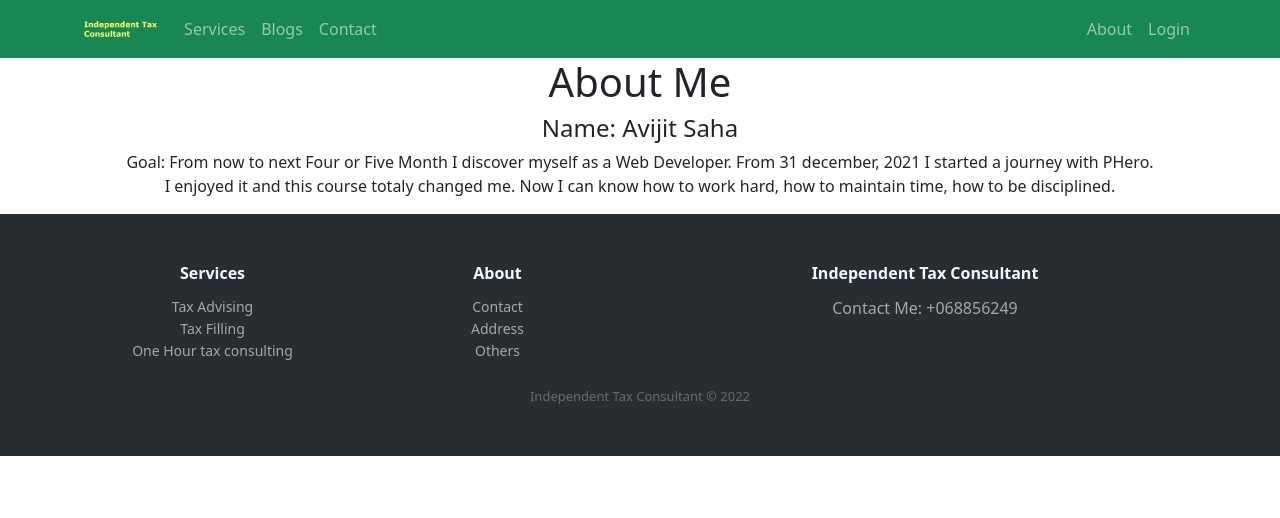
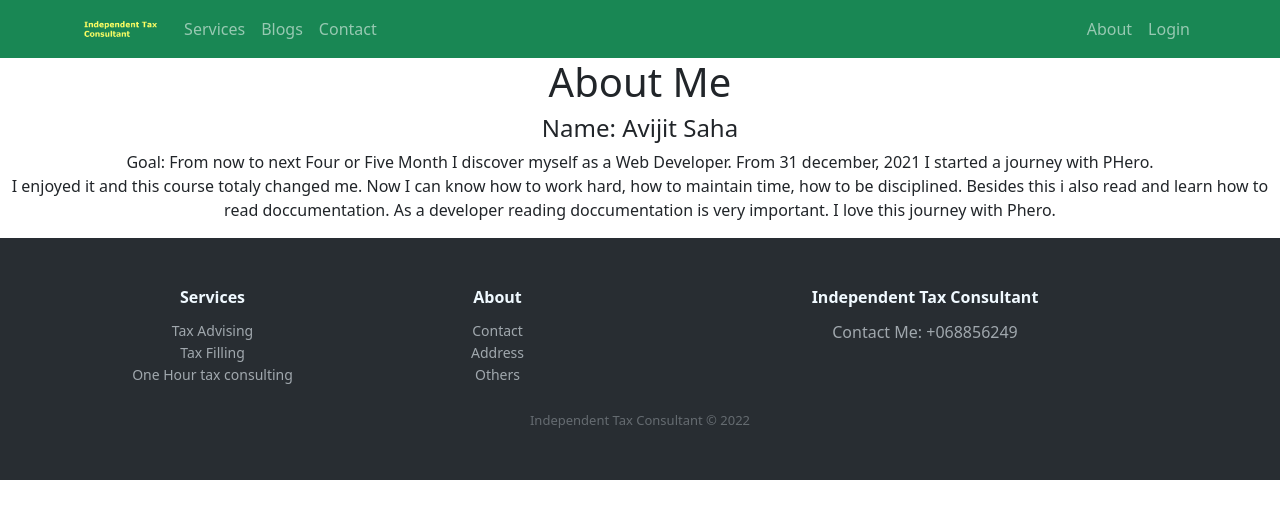
Before and after one commit to avijitsaha118/independent-tax-consultant-project-react-firebase, a React (Create React App) app: page /about in a window 1280 px wide. Shown: the top 518 px of the page. Built offline with nearby package versions, Linux system fonts and the light colour scheme; no server answers.

Commit message:
final commit

```diff
--- a/src/Pages/About/About.js
+++ b/src/Pages/About/About.js
@@ -6,7 +6,8 @@ const About = () => {
            <h1>About Me</h1>
 
            <h4>Name: Avijit Saha</h4>
-           <p>Goal: From now to next Four or Five Month I discover myself as a Web Developer. From 31 december, 2021 I started a journey with PHero. <br/> I enjoyed it and this course totaly changed me. Now I can know how to work hard, how to maintain time, how to be disciplined.</p>
+           <p>Goal: From now to next Four or Five Month I discover myself as a Web Developer. From 31 december, 2021 I started a journey with PHero. <br/> I enjoyed it and this course totaly changed me. Now I can know how to work hard, how to maintain time, how to be disciplined.
+           Besides this i also read and learn how to read doccumentation. As a developer reading doccumentation is very important. I love this journey with Phero.</p>
         </div>
     );
 };
```
